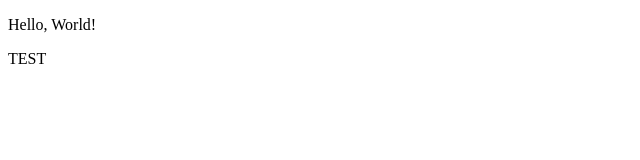
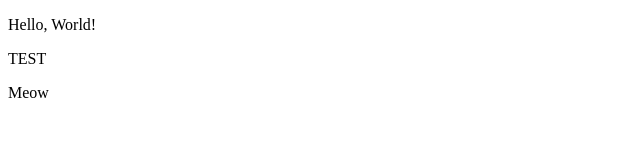
Before and after one commit to zzangjuice/zzangjuice.github.io, a plain HTML site: page index.html in a window 1280 px wide. Shown: the full height of the page, 0-640 px from the left. Drawn offline with Linux system fonts and the light colour scheme.

Commit message:
Update index.html

```diff
--- a/index.html
+++ b/index.html
@@ -9,5 +9,6 @@
 <body>
   <p>Hello, World!</p>
   <p>TEST</p>
+  <p>Meow</p>
 </body>
 </html>
```
